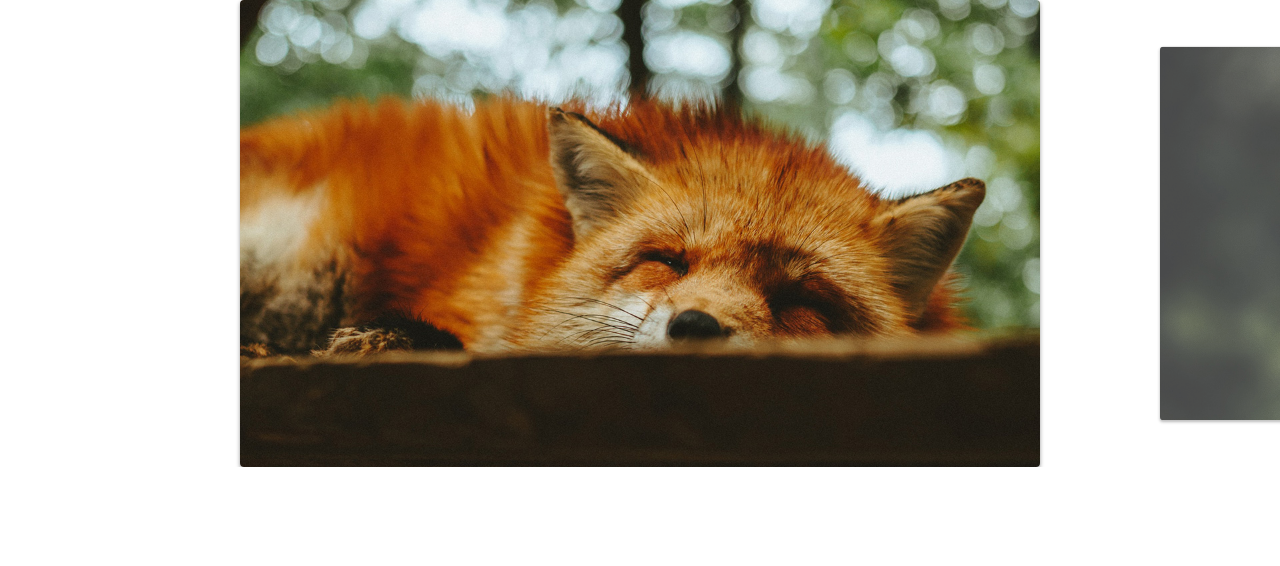
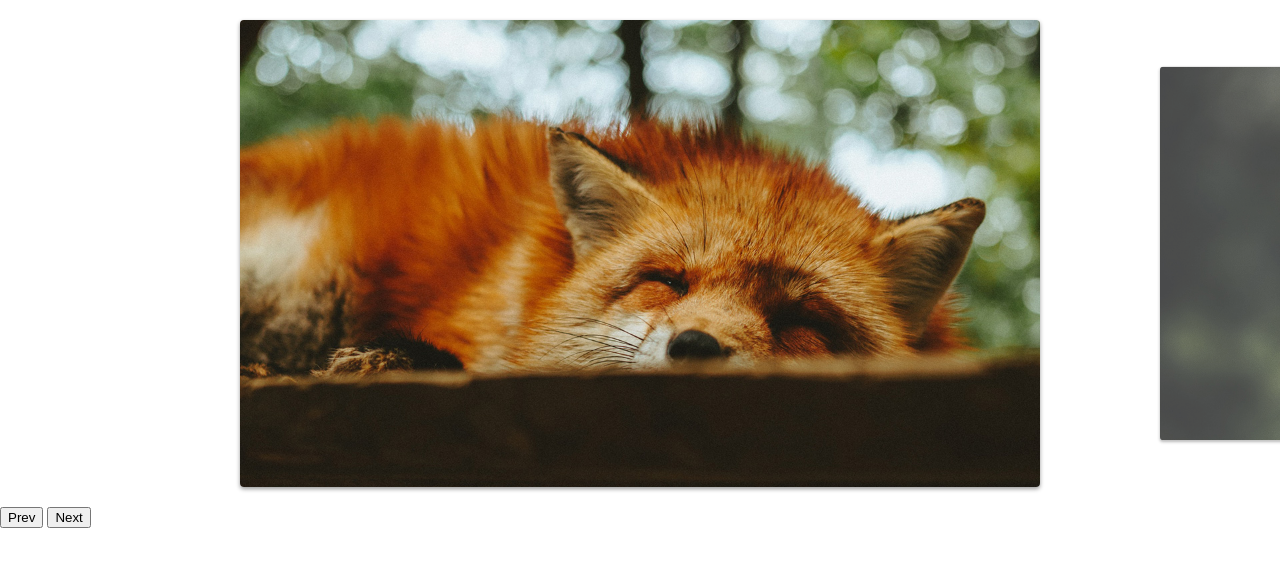
Before and after one commit to lucassilvad/slide, a plain HTML site: page index.html in a window 1280 px wide. Drawn offline with Linux system fonts and the light colour scheme.

Commit message:
Slide Nav

```diff
--- a/css/style.css
+++ b/css/style.css
@@ -37,7 +37,7 @@ img {
   opacity: 0.8;
   transform: scale(0.8);
   transition: 0.3s;
-  margin: 0px 20px;
+  margin: 20px;
 }
 
 .slide li.active {
--- a/index.html
+++ b/index.html
@@ -19,6 +19,10 @@
       <li><img src="./img/foto6.jpg" alt="" width="1200" height="700"></li>
     </ul>
   </div>
+  <div class="arrow nav">
+    <button class="prev">Prev</button>
+    <button class="next">Next</button>
+  </div>
   <script type="module" src="./js/script.js"></script>
 </body>
 
--- a/js/script.js
+++ b/js/script.js
@@ -1,6 +1,5 @@
-import Slide from "./slide.js";
+import { SlideNav } from "./slide.js";
 
-const slide = new Slide(".slide", ".slide-wrapper");
+const slide = new SlideNav(".slide", ".slide-wrapper");
 slide.init();
-
-slide.activePrevSlide();
+slide.addArrow(".prev", ".next");
--- a/js/slide.js
+++ b/js/slide.js
@@ -1,6 +1,6 @@
 import debounce from "./debounce.js";
 
-export default class Slide {
+export class Slide {
   constructor(slide, wrapper) {
     this.slide = document.querySelector(slide);
     this.wrapper = document.querySelector(wrapper);
@@ -136,7 +136,6 @@ export default class Slide {
     setTimeout(() => {
       this.slidesConfig();
       this.changeSlide(this.index.active);
-      console.log("teste");
     }, 1000);
   }
 
@@ -166,3 +165,16 @@ export default class Slide {
     return this;
   }
 }
+
+export class SlideNav extends Slide {
+  addArrow(prev, next) {
+    this.prevElement = document.querySelector(prev);
+    this.nextElement = document.querySelector(next);
+    this.addArrowEvent();
+  }
+
+  addArrowEvent() {
+    this.prevElement.addEventListener("click", this.activePrevSlide);
+    this.nextElement.addEventListener("click", this.activeNextSlide);
+  }
+}
```
